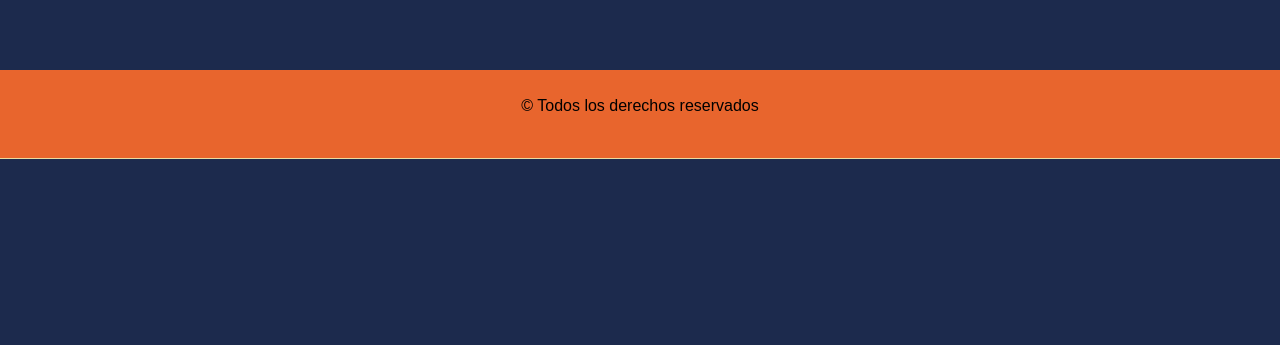
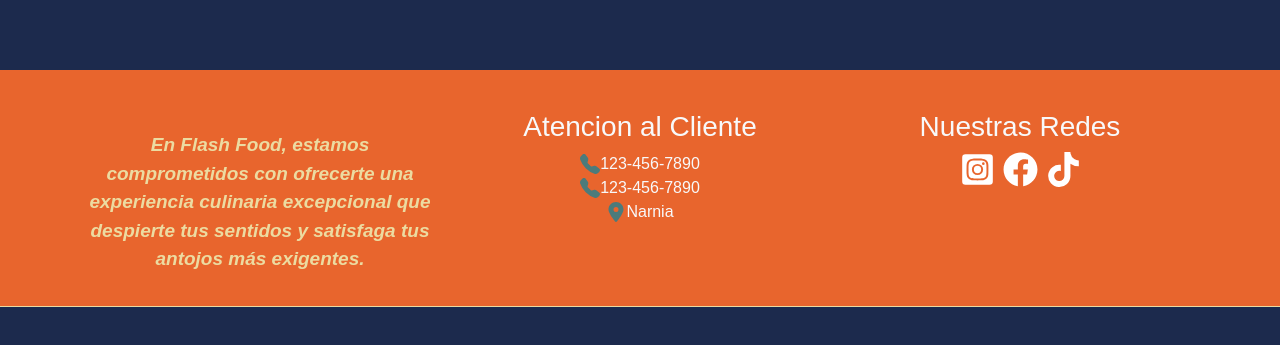
Before and after one commit to lisandroCivili/Team2-Front, a React (Vite) app: page /Carrito in a window 1280 px wide. Shown: the part 291-636 px from the top of the page. Built offline with nearby package versions, Linux system fonts and the light colour scheme; no server answers; a web font is replaced by a local one.

Commit message:
le cambie la estetica al footer

```diff
--- a/package.json
+++ b/package.json
@@ -10,6 +10,7 @@
     "preview": "vite preview"
   },
   "dependencies": {
+    "@fortawesome/fontawesome-svg-core": "^6.5.2",
     "@fortawesome/free-solid-svg-icons": "^6.5.2",
     "@fortawesome/react-fontawesome": "^0.2.0",
     "@sweetalert2/theme-borderless": "^5.0.16",
--- a/src/components/common/Footer.jsx
+++ b/src/components/common/Footer.jsx
@@ -1,10 +1,71 @@
 import '../../../styles/menu.css'
-const Footer = () => {
-    return (
-        <footer className="text-center footer text-light py-4">
-            <p className="text-black">&copy; Todos los derechos reservados</p>
-        </footer>
-    );
-};
+import React from 'react';
+import { FaInstagramSquare, FaFacebook, FaTiktok  } from "react-icons/fa";
+import { BsFillTelephoneFill } from "react-icons/bs";
+import { FaLocationDot } from "react-icons/fa6";
+import logo from "../../assets/logo.png";
+function Footer() {
+  return (
+    <footer className="py-3 h-25">
+      <div className="container">
+        <div className="row">
+          <div className="col-md-4 col-lg-4 text-center text-lg-start">
+            <div>
+
+            </div>
+            <div>
+              <p className="text-center textoFooter">
+                <strong>
+                  <em>
+                  En Flash Food, estamos comprometidos con ofrecerte una experiencia culinaria excepcional que despierte tus sentidos y satisfaga tus antojos más exigentes.
+                  </em>
+                </strong>
+              </p>
+            </div>
+          </div>
+          <div className="col-md-4 col-lg-4 text-center p-4">
+            <h3 className="text-light">Atencion al Cliente</h3>
+            <ul className="list-unstyled">
+              <li>
+                <a href="#" className="text-decoration-none text-light">
+                <BsFillTelephoneFill className='iconosAtencionAlCliente'/>
+                  123-456-7890
+                </a>
+              </li>
+              <li>
+                <a href="#" className="text-decoration-none text-light">
+                <BsFillTelephoneFill className='iconosAtencionAlCliente'/>
+                  123-456-7890
+                </a>
+              </li>
+              <li>
+                <a href="#" className="text-decoration-none text-light">
+                <FaLocationDot className='iconosAtencionAlCliente'/>
+                  Narnia
+                </a>
+              </li>
+            </ul>
+          </div>
+          <div className="col-md-4 col-lg-4 text-light text-center p-4">
+            <h3>Nuestras Redes</h3>
+            <div>
+              <a href="#" className="mx-2 mx-md-1">
+              <FaInstagramSquare className='iconosRedes'/>
+              </a>
+              <a href="#" className="mx-2 mx-md-1">
+              <FaFacebook className='iconosRedes'/>
+              </a>
+              <a href="#"className='mx-2 mx-md-1'>
+              <FaTiktok className='iconosRedes'/>
+
+              </a>
+
+            </div>
+          </div>
+        </div>
+      </div>
+    </footer>
+  );
+}
 
 export default Footer;
--- a/styles/menu.css
+++ b/styles/menu.css
@@ -1,7 +1,7 @@
 @import url("https://fonts.googleapis.com/css2?family=Bebas+Neue&family=Tilt+Neon&display=swap");
 
 .navbar,
-.footer {
+footer {
   border-bottom: 1px #ecdba1 solid;
   background-color: #e8652d;
 }
@@ -20,6 +20,23 @@
   border-radius: 0;
   color: #e8652d;
   transition: background-color 0.3s, color 0.3s;
+}
+.iconosAtencionAlCliente{
+  color: #4b7b7b;
+  font-size: 20px;
+}
+.iconosRedes{
+  color: white;
+  font-size: 35px;
+}
+footer img{
+  width: 90px;
+  height: 90px;
+
+}
+.textoFooter{
+  font-size: 19px;
+  margin-top: 45px;
 }
 @media all and (max-width: 575px) {
   .logoMenu {
```
Also changed, not shown: 1 other file (tests, documents, lock files or other folders).
